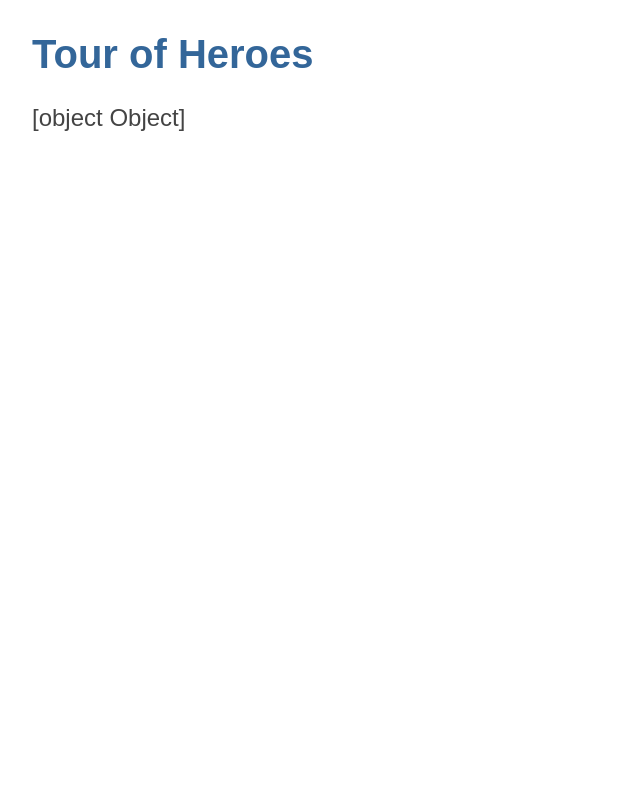
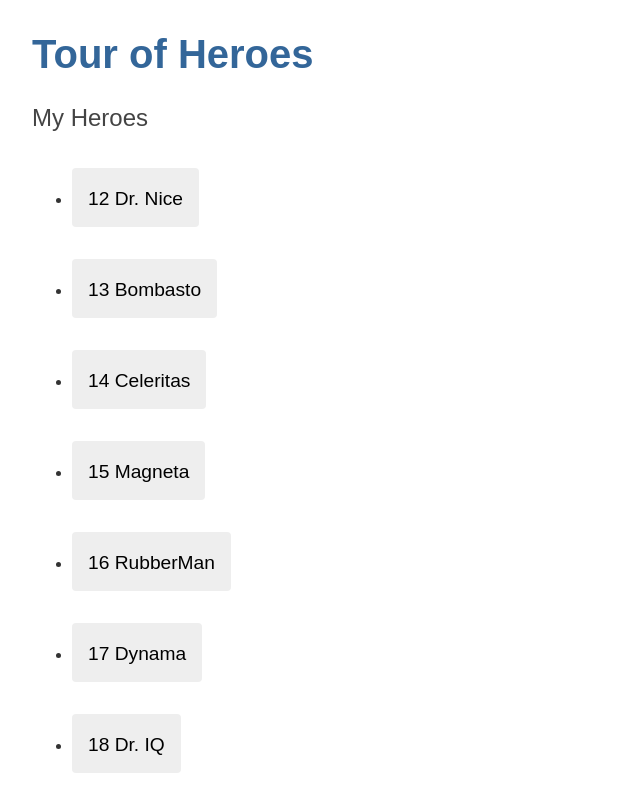
Before and after one commit to 54nti/tour-of-heroes, an Angular app: page / in a window 1280 px wide. Shown: the top 800 px of the page, without its empty margins (0-640 px from the left). Built offline with nearby package versions, Linux system fonts and the light colour scheme.

Commit message:
add iteration and conditional to template

```diff
--- a/src/app/heroes/heroes.component.html
+++ b/src/app/heroes/heroes.component.html
@@ -1 +1,18 @@
-<h2>{{hero}}</h2>
+<div *ngIf="selectedHero">
+  <h2>{{selectedHero.name | uppercase}} Details</h2>
+  <div>id: {{selectedHero.id}}</div>
+  <div>
+    <label for="hero-name">Hero name: </label>
+    <input id="hero-name" [(ngModel)]="selectedHero.name" placeholder="name">
+  </div>
+</div>
+
+<h2>My Heroes</h2>
+<ul class="heroes">
+  <li *ngFor="let hero of heroes">
+    <button type="button" (click)="onSelect(hero)">
+      <span class="badge">{{hero.id}} </span>
+      <span class="name">{{hero.name}}</span>
+    </button>
+  </li>
+</ul>
--- a/src/app/heroes/heroes.component.ts
+++ b/src/app/heroes/heroes.component.ts
@@ -1,5 +1,6 @@
 import { Component, OnInit } from '@angular/core';
 import { Hero } from '../hero';
+import { HEROES } from '../mock-heroes';
 
 @Component({
   selector: 'app-heroes',
@@ -8,13 +9,20 @@
 })
 export class HeroesComponent implements OnInit {
 
-  hero: Hero = {
+  heroes = HEROES;
+  selectedHero?: Hero;
+
+  hero : Hero = {
     id: 1,
     name: 'Windstorm'
   };
 
   constructor() {}
 
-  ngOnInit(): void {}
+  onSelect(hero: Hero): void {
+    this.selectedHero = hero;
+  }
+
+  ngOnInit() : void {}
 
 }
```
